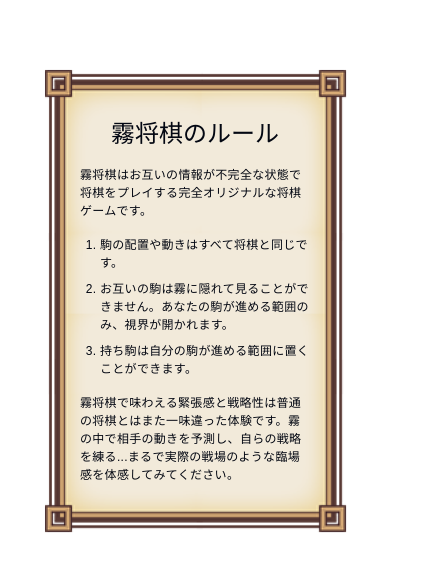
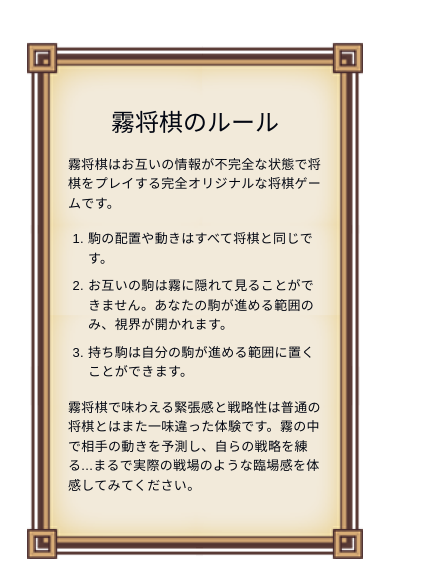
Before and after one commit to mkitsugi/tuitate, a Next.js app: page / in a window 390 px wide. Shown: the part 965-1547 px from the top of the page, 426 px wide, since content can reach past the window. Built offline with nearby package versions, Linux system fonts and the light colour scheme; a web font is replaced by a local one.

Commit message:
Update font size and padding for mobile view; enhance contact section design

```diff
--- a/src/app/page.tsx
+++ b/src/app/page.tsx
@@ -321,7 +321,11 @@ export default function LandingPage() {
       </section>
 
       {/* Second section */}
-      <section className="relative min-h-screen flex flex-col items-center justify-center p-4">
+      <section
+        className={`relative min-h-screen flex flex-col items-center justify-center ${
+          isMobile ? "p-1" : "p-4"
+        }`}
+      >
         <div className="max-w-md w-full relative">
           <div
             className="absolute inset-0 bg-contain bg-center bg-no-repeat"
@@ -334,8 +338,8 @@ export default function LandingPage() {
           <div
             className="relative z-10"
             style={{
-              fontSize: isMobile ? "12px" : "14px",
-              padding: isMobile ? "3rem 4rem" : "4rem",
+              fontSize: isMobile ? "13px" : "14px",
+              padding: isMobile ? "4rem 4rem" : "4rem",
             }}
           >
             <RulesContent />
@@ -372,9 +376,9 @@ export default function LandingPage() {
 
       {/* New Contact section using shadcn/ui */}
       <section
-        className={`relative min-h-screen flex flex-col items-center justify-center p-4 ${nunito.className}`}
+        className={`relative min-h-screen flex flex-col items-center justify-center w-full p-4 ${nunito.className}`}
       >
-        <Card className="w-[430px] max-w-md bg-white/10 backdrop-blur-md border border-white/20 shadow-lg rounded-xl">
+        <Card className="w-[100%] max-w-md bg-white/10 backdrop-blur-md border border-white/20 shadow-lg rounded-xl">
           <CardHeader>
             <CardTitle className="text-white">お問い合わせ</CardTitle>
             <CardDescription className="text-white/60">
```
